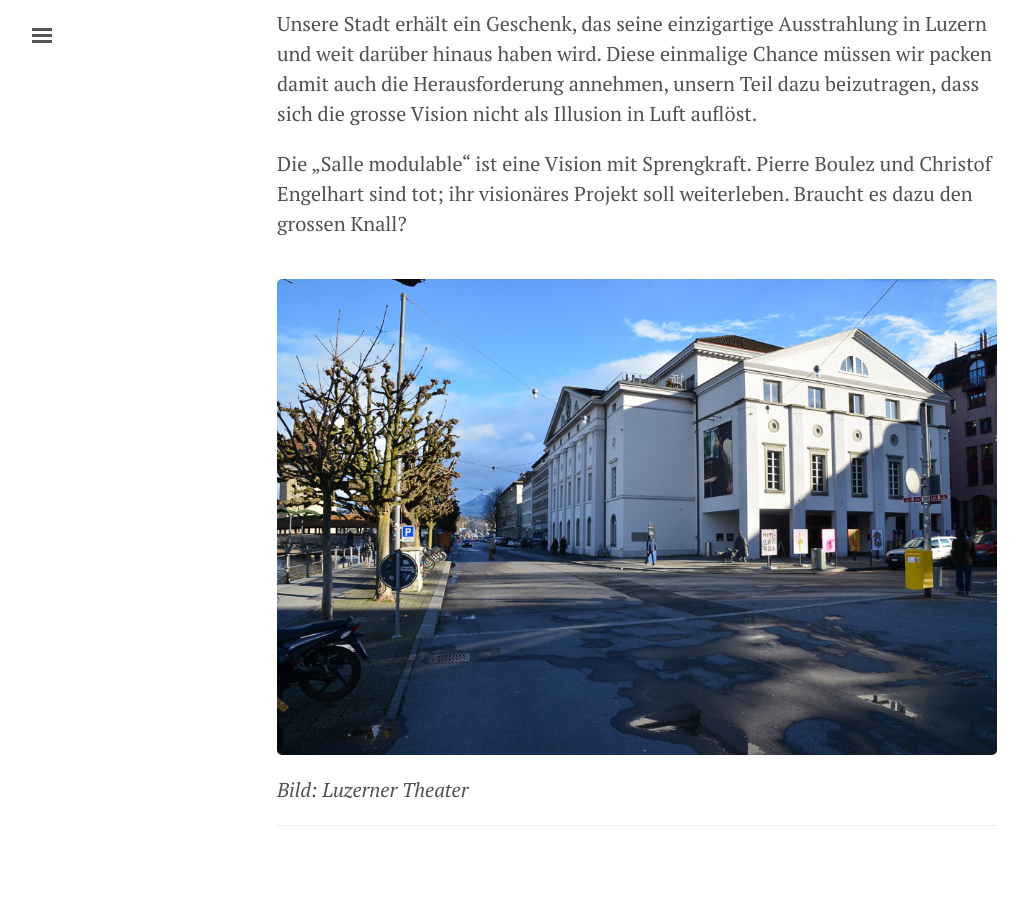
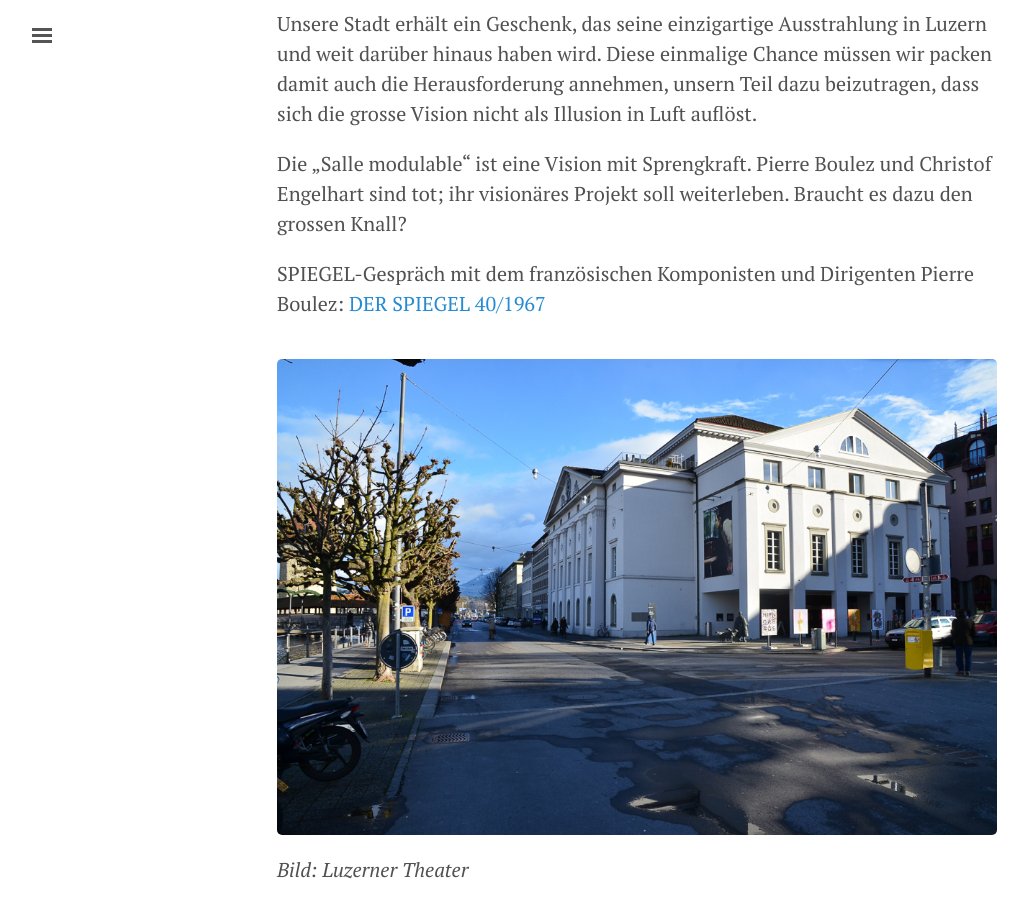
Before and after one commit to freinhard/freinhard.github.io, a Jekyll site: the page built from _posts/2016-01-12-theater.md, in a window 1280 px wide and 900 px high, scrolled down 961 px. Shown: the whole window, without its empty margins (3-1031 px from the left). Built offline with Jekyll 4.4.1, drawn with Linux system fonts in a browser that asks for light colours; comment, search, counter and statistics services are not loaded.

Commit message:
Quelle Spiegel

```diff
--- a/_posts/2016-01-12-theater.md
+++ b/_posts/2016-01-12-theater.md
@@ -14,5 +14,7 @@ Unsere Stadt erhält ein Geschenk, das seine einzigartige Ausstrahlung in Luzern
 
 Die „Salle modulable“ ist eine Vision mit Sprengkraft. Pierre Boulez und Christof Engelhart sind tot; ihr visionäres Projekt soll weiterleben. Braucht es dazu den grossen Knall?
 
+SPIEGEL-Gespräch mit dem französischen Komponisten und Dirigenten Pierre Boulez: [DER SPIEGEL 40/1967](http://www.spiegel.de/spiegel/print/d-46353389.html)
+
 ![Luzerner Theater]({{ site.url }}/public/assets/theater.jpg)
 *Bild: Luzerner Theater*
```
